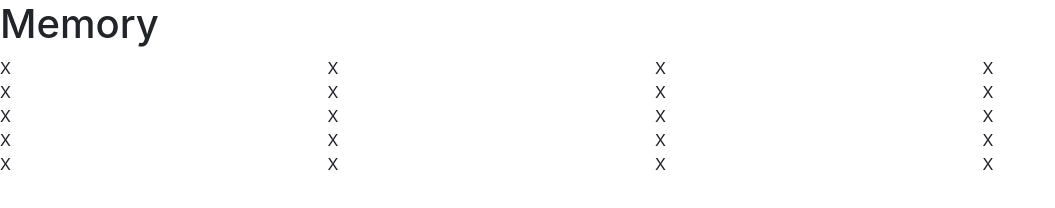
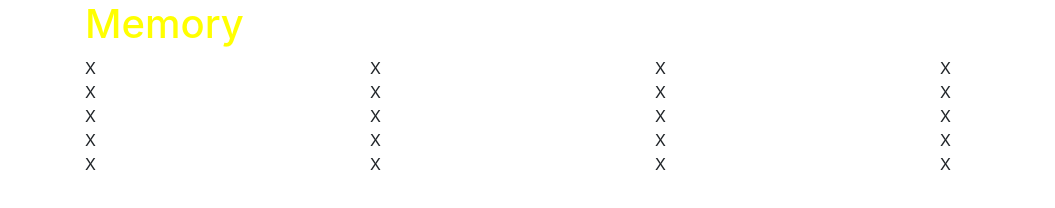
Before and after one commit to OL73/Super-Memory, a website: page index.html in a window 1280 px wide. Shown: the whole page, without its empty margins (0-1055 px from the left). Drawn offline with nearby package versions, Linux system fonts and the light colour scheme.

```diff
--- a/index.html
+++ b/index.html
@@ -6,16 +6,20 @@
     <meta name="viewport" content="width=device-width, initial-scale=1.0">
     <link rel="stylesheet" href="https://stackpath.bootstrapcdn.com/bootstrap/4.5.0/css/bootstrap.min.css"
         integrity="sha384-9aIt2nRpC12Uk9gS9baDl411NQApFmC26EwAOH8WgZl5MYYxFfc+NcPb1dKGj7Sk" crossorigin="anonymous">
+    <link rel="stylesheet" href="./css/style.css">
     <title>Document</title>
 </head>
 
 <body>
-    <h1>Memory</h1>
-    <section id="cards">
-        <div class="row">
+    <main class="container">
+        <h1>Memory</h1>
+        <section id="cards">
+            <div class="row">
 
-        </div>
-    </section>
+            </div>
+        </section>
+
+    </main>
 
 
     <script src="./js/main.js"></script>
--- /dev/null
+++ b/sass/main.scss
@@ -0,0 +1,3 @@
+h1 {
+    color:yellow;
+}
```
Also changed, not shown: package.json (added, +28 -0 lines), css/style.css (added), 2 other files.
